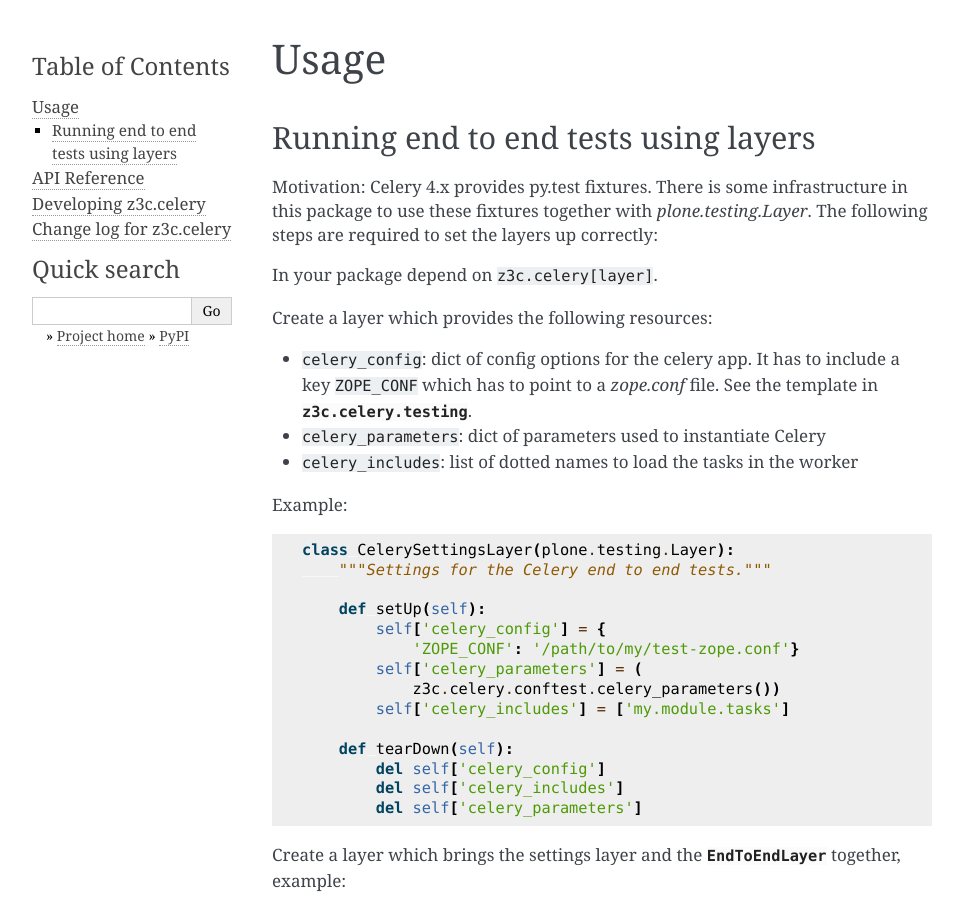
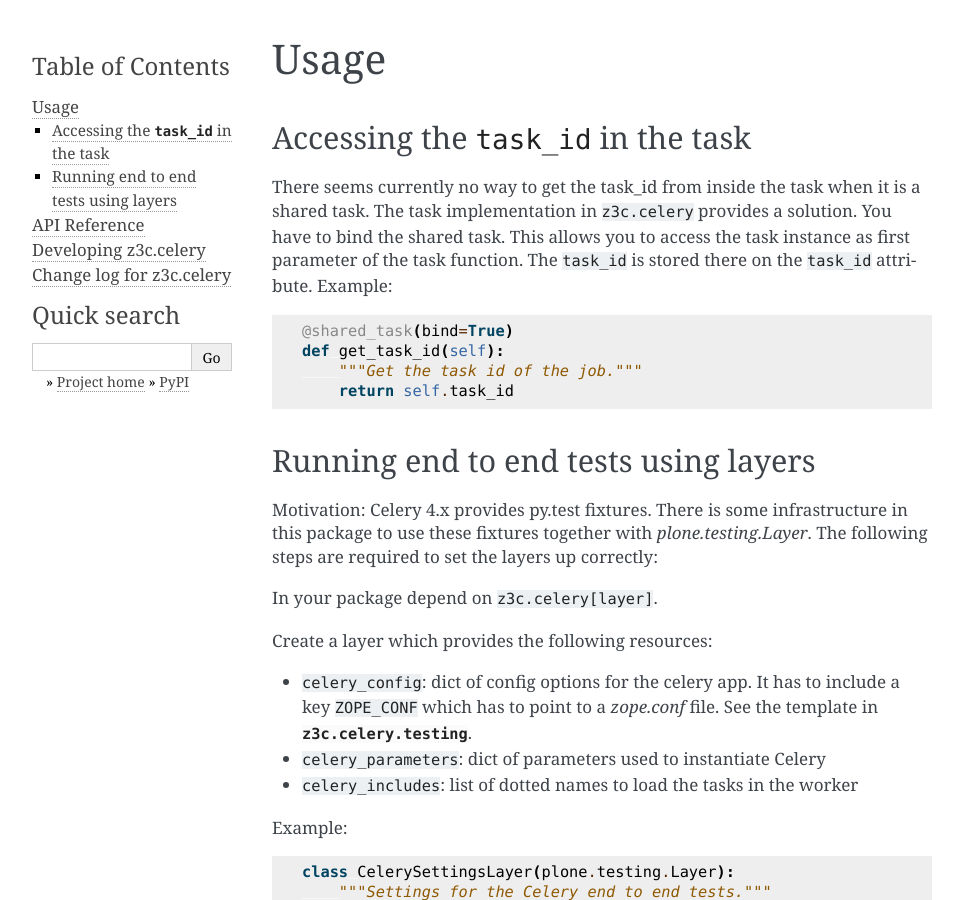
Before and after one commit to ZeitOnline/z3c.celery, a Sphinx documentation site: the page built from doc/usage.rst, in a window 1280 px wide and 900 px high. Shown: the whole window, without its empty margins (148-1111 px from the left). Built offline with Sphinx 7.4.7, drawn with Linux system fonts in a browser that asks for light colours.

Commit message:
Add documentation for the task_id [skip ci]

```diff
--- a/doc/usage.rst
+++ b/doc/usage.rst
@@ -1,5 +1,21 @@
 Usage
 =====
+
+Accessing the ``task_id`` in the task
+-------------------------------------
+
+There seems currently no way to get the task_id from inside the task when it is
+a shared task. The task implementation in ``z3c.celery`` provides a solution.
+You have to bind the shared task. This allows you to access the task instance
+as first parameter of the task function. The ``task_id`` is stored there on the
+``task_id`` attribute. Example::
+
+    @shared_task(bind=True)
+    def get_task_id(self):
+        """Get the task id of the job."""
+        return self.task_id
+
+
 
 Running end to end tests using layers
 -------------------------------------
```
